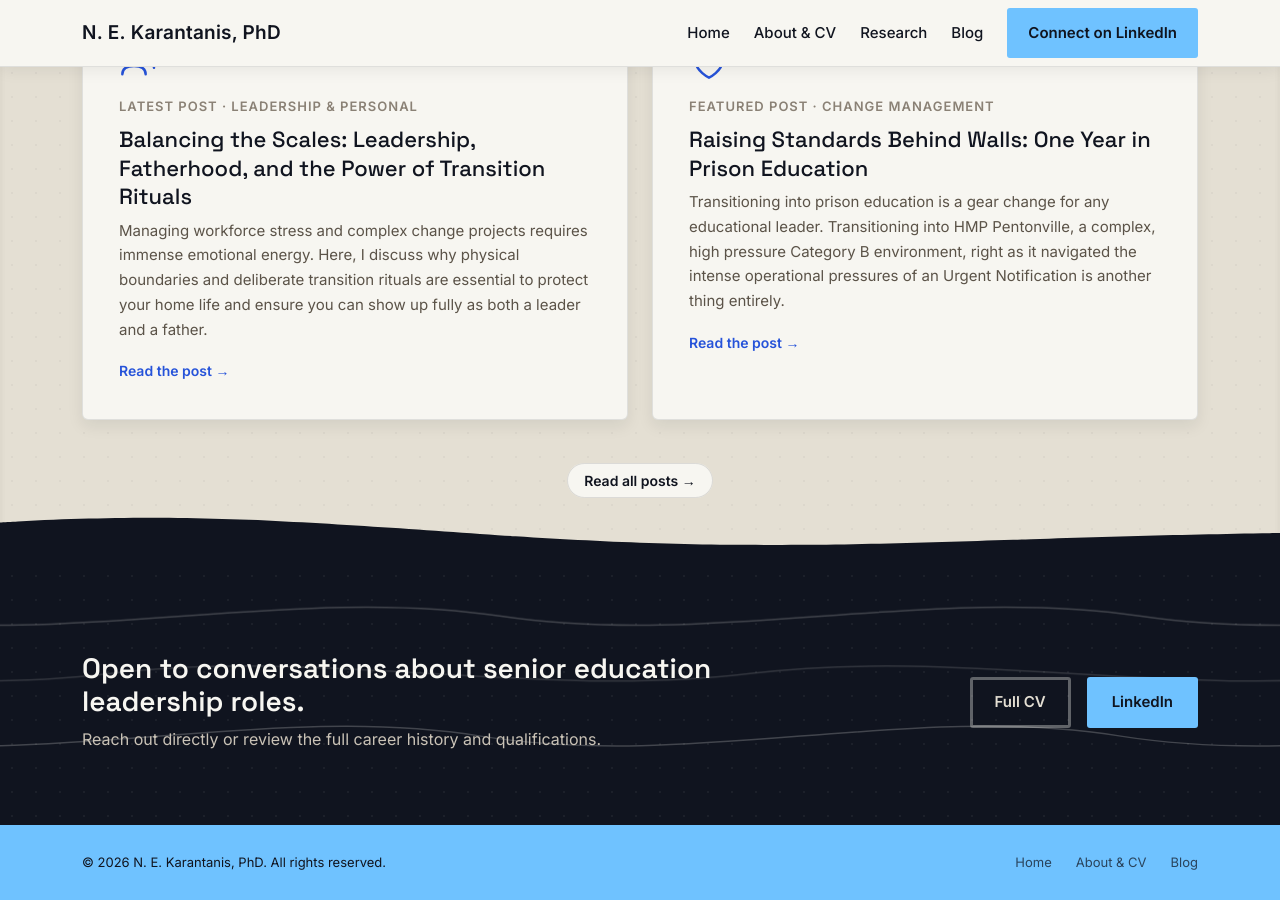
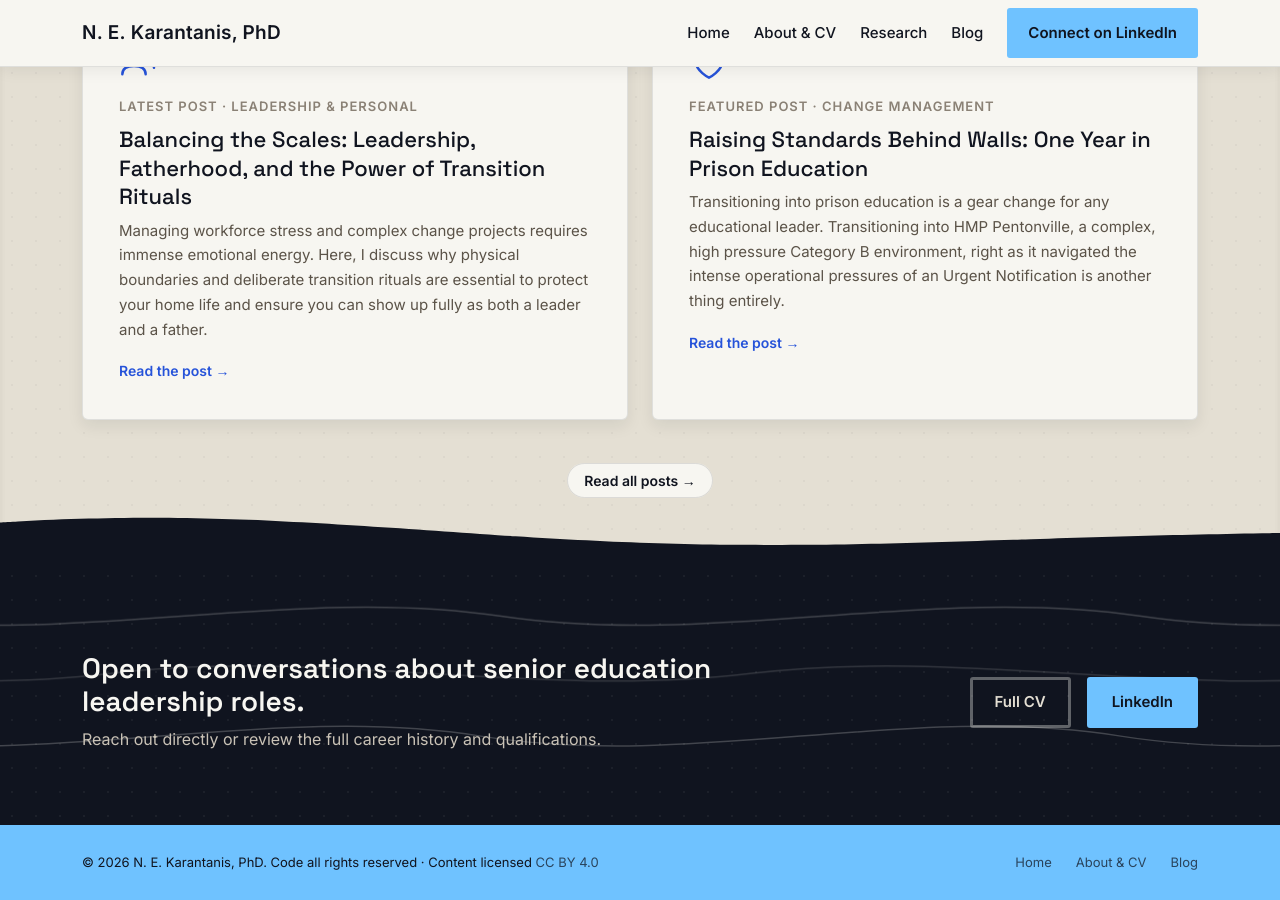
Before and after one commit to Eneekay/nekarantanis, a Jekyll site: the page built from index.html, in a window 1280 px wide and 900 px high, scrolled down 3686 px. Built offline with Jekyll 4.4.1, drawn with Linux system fonts in a browser that asks for light colours.

Commit message:
Relicense: proprietary code, CC BY 4.0 content
Replace the MIT code license with an all-rights-reserved (proprietary)
code license, and license original site content under CC BY 4.0. Note
that published journal PDFs remain under their publishers' terms.
Update the footer to reflect both licenses.

```diff
--- a/_includes/footer.html
+++ b/_includes/footer.html
@@ -1,7 +1,10 @@
 <!-- FOOTER -->
 <footer class="bg-c1">
   <div class="container d-flex flex-column flex-sm-row justify-content-between align-items-sm-center gap-3 fs-13 footer-text" style="padding:28px 12px;">
-    <div>&copy; 2026 N. E. Karantanis, PhD. All rights reserved.</div>
+    <div>
+      &copy; 2026 N. E. Karantanis, PhD. Code all rights reserved &middot;
+      Content licensed <a href="https://creativecommons.org/licenses/by/4.0/" target="_blank" rel="noopener">CC BY 4.0</a>
+    </div>
     <div class="d-flex gap-4">
       <a href="{{ page.base }}index.html">Home</a>
       <a href="{{ page.base }}About.html">About &amp; CV</a>
```
Also changed, not shown: 1 other file.
